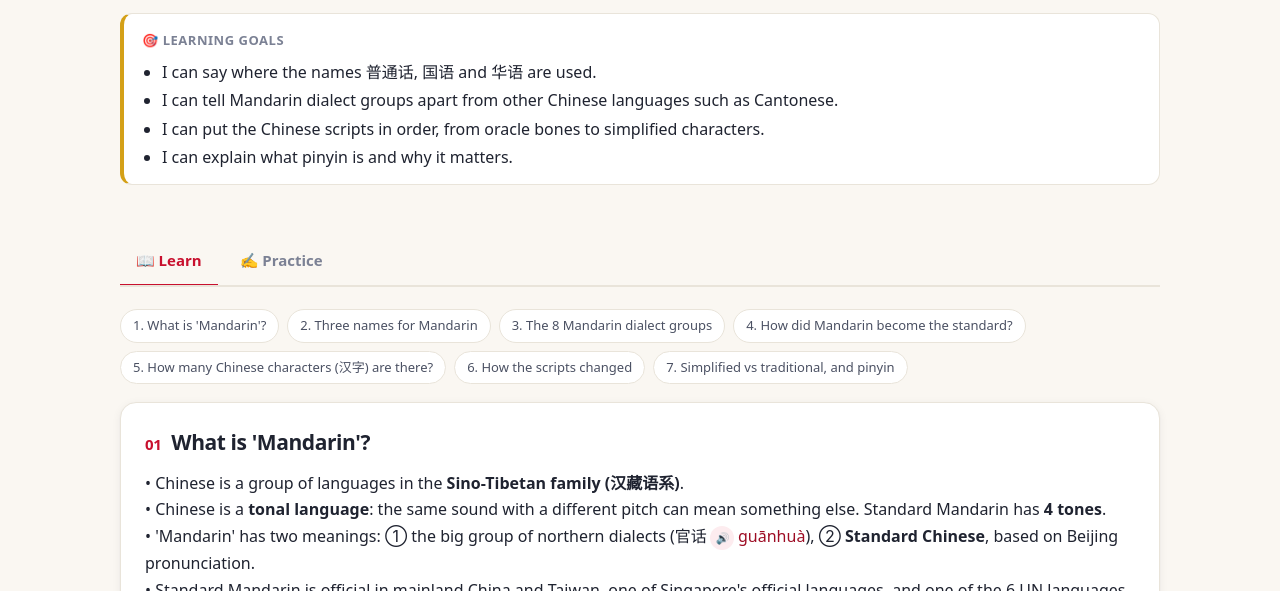
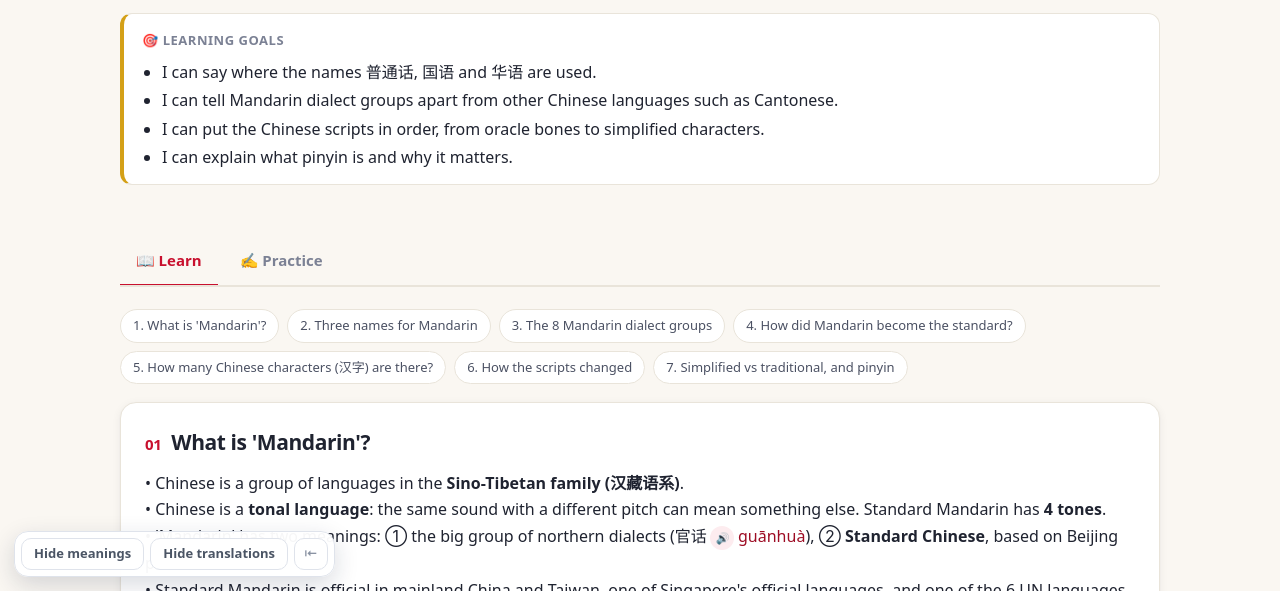
Before and after one commit to yalli2/chinese_grammar, a plain HTML site: page ch1.html in a window 1280 px wide. Shown: the part 209-800 px from the top of the page. Drawn offline with Linux system fonts and the light colour scheme.

Commit message:
뜻 가리기 · 해석 가리기 기능 추가
화면 왼쪽 아래 버튼으로 단어 뜻과 문장 해석을 흐리게 가리고,
가려진 부분을 누르면 하나씩 확인할 수 있습니다. 설정은 페이지를 옮겨도 유지됩니다.

Co-Authored-By: Claude Opus 5.5 <noreply@anthropic.com>
Claude-Session: https://claude.ai/code/session_0117yATE2DKP8NNyhhzFyhXD

```diff
--- a/ch1.html
+++ b/ch1.html
@@ -24,4 +24,5 @@
 <script src="data/vocab_a.js"></script>
 <script src="data/vocab_b.js"></script>
 <script>const go=()=>{const y=scrollY;renderChapterPage(1);scrollTo(0,y)};go();document.addEventListener("langchange",go);</script>
+<script src="dain-hide.js" defer></script>
 </body></html>
--- /dev/null
+++ b/dain-hide.js
@@ -0,0 +1,140 @@
+window.DAIN_HIDE_CFG={"any": "span.t > span.m, .pair > .m, .ex .tr, .trl", "i18n": 1};
+/* 다인에듀 학습 사이트 공통 — 뜻 가리기 · 해석 가리기
+ * 단어의 뜻(mn)과 문장의 해석(ko)을 버튼 한 번으로 흐리게 가리고, 가려진 부분을 누르면 하나씩 확인합니다.
+ * 설정은 브라우저에 저장되어 같은 사이트의 다른 페이지에서도 유지됩니다.
+ * 이 사이트에서 가릴 대상은 위의 CFG(선택자)에 정의되어 있습니다.
+ */
+(function () {
+  "use strict";
+  if (window.__dainHide) return; window.__dainHide = true;
+  var C = window.DAIN_HIDE_CFG || {};
+  var SEL = { mn: C.mn || "", ko: C.ko || "" };
+  var ANY = C.any || "";
+  if (!SEL.mn && !SEL.ko && !ANY) return;
+  var EXCL = ".dh-bar" + (C.exclude ? "," + C.exclude : "");
+  var KEY = "dain-hide:" + (location.pathname.split("/")[1] || "root");
+  var st;
+  try { st = JSON.parse(localStorage.getItem(KEY)) || {}; } catch (e) { st = {}; }
+  st = { mn: !!st.mn, ko: !!st.ko };
+  function save() { try { localStorage.setItem(KEY, JSON.stringify(st)); } catch (e) {} }
+
+  var css = document.createElement("style");
+  css.textContent =
+    "html.dh-hide-mn .dh-mn,html.dh-hide-ko .dh-ko{filter:blur(6px)!important;cursor:pointer;user-select:none;-webkit-user-select:none;transition:filter .15s}" +
+    "html.dh-hide-mn .dh-mn.dh-peek,html.dh-hide-ko .dh-ko.dh-peek{filter:none!important}" +
+    ".dh-bar{position:fixed;left:14px;bottom:14px;z-index:2147483000;display:none;align-items:center;gap:6px;background:rgba(255,255,255,.96);border:1px solid #dfe3eb;border-radius:14px;padding:6px;box-shadow:0 8px 24px rgba(20,30,60,.16);font:600 13px/1.2 system-ui,-apple-system,'Apple SD Gothic Neo','Malgun Gothic',sans-serif}" +
+    ".dh-bar.show{display:flex}" +
+    ".dh-bar button{all:unset;box-sizing:border-box;border:1px solid #dfe3eb;background:#fff;border-radius:10px;padding:7px 12px;color:#4b5565;cursor:pointer;white-space:nowrap;font:inherit}" +
+    ".dh-bar button:hover{border-color:#9aa3b2}" +
+    ".dh-bar button.on{background:#1d2433;color:#fff;border-color:#1d2433}" +
+    ".dh-bar button[hidden]{display:none}" +
+    ".dh-bar .dh-x{padding:7px 9px;color:#8a93a3}" +
+    ".dh-bar.min .dh-k{display:none}" +
+    "@media (max-width:640px){.dh-bar{left:8px;bottom:8px}.dh-bar button{padding:6px 9px;font-size:12px}}" +
+    "@media print{.dh-bar{display:none!important}.dh-mn,.dh-ko{filter:none!important}}";
+  (document.head || document.documentElement).appendChild(css);
+
+  var L = {
+    ko: { mn: "뜻 가리기", ko: "해석 가리기", tmn: "단어의 한국어 뜻을 가립니다", tko: "문장의 한국어 해석을 가립니다", min: "접기", open: "뜻·해석 가리기 펼치기" },
+    en: { mn: "Hide meanings", ko: "Hide translations", tmn: "Blur word meanings", tko: "Blur sentence translations", min: "Collapse", open: "Show hide tools" }
+  };
+  function lang() {
+    var l = (document.documentElement.lang || "ko").toLowerCase();
+    return (C.i18n && l && l.indexOf("ko") !== 0) ? "en" : "ko";
+  }
+
+  var bar;
+  function build() {
+    bar = document.createElement("div");
+    bar.className = "dh-bar"; bar.setAttribute("role", "toolbar");
+    bar.innerHTML = '<button type="button" class="dh-k" data-k="mn"></button><button type="button" class="dh-k" data-k="ko"></button><button type="button" class="dh-x">⇤</button>';
+    document.body.appendChild(bar);
+    Array.prototype.forEach.call(bar.querySelectorAll(".dh-k"), function (b) {
+      b.addEventListener("click", function () { st[b.dataset.k] = !st[b.dataset.k]; save(); apply(); });
+    });
+    var x = bar.querySelector(".dh-x");
+    try { if (localStorage.getItem(KEY + ":min") === "1") bar.classList.add("min"); } catch (e) {}
+    x.addEventListener("click", function () {
+      bar.classList.toggle("min");
+      try { localStorage.setItem(KEY + ":min", bar.classList.contains("min") ? "1" : "0"); } catch (e) {}
+      label();
+    });
+    label();
+  }
+  function label() {
+    var t = L[lang()];
+    bar.setAttribute("aria-label", t.mn + " / " + t.ko);
+    var bm = bar.querySelector('[data-k="mn"]'), bk = bar.querySelector('[data-k="ko"]'), x = bar.querySelector(".dh-x");
+    bm.textContent = t.mn; bm.title = t.tmn; bk.textContent = t.ko; bk.title = t.tko;
+    var min = bar.classList.contains("min");
+    x.textContent = min ? "👁" : "⇤"; x.title = min ? t.open : t.min;
+  }
+  function apply() {
+    document.documentElement.classList.toggle("dh-hide-mn", st.mn);
+    document.documentElement.classList.toggle("dh-hide-ko", st.ko);
+    Array.prototype.forEach.call(bar.querySelectorAll(".dh-k"), function (b) {
+      b.classList.toggle("on", st[b.dataset.k]); b.setAttribute("aria-pressed", st[b.dataset.k] ? "true" : "false");
+    });
+    Array.prototype.forEach.call(document.querySelectorAll(".dh-peek"), function (e) { e.classList.remove("dh-peek"); });
+  }
+  function mark(k) {
+    if (!SEL[k]) return;
+    var list; try { list = document.querySelectorAll(SEL[k]); } catch (e) { return; }
+    Array.prototype.forEach.call(list, function (el) {
+      if (el.classList.contains("dh-mn") || el.classList.contains("dh-ko") || el.closest(EXCL)) return;
+      if (!/\S/.test(el.textContent || "")) return;
+      el.classList.add("dh-" + k);
+    });
+  }
+  // 같은 클래스로 뜻과 해석이 함께 쓰이는 사이트: 글의 길이·문장부호로 구분
+  function kindOf(el) {
+    var t = (el.textContent || "").replace(/\s+/g, " ").trim().replace(/\s*[(（][^()（）]*[)）]$/, "");
+    if (/[.?!。…？！]["'”’)]*$/.test(t)) return "ko";
+    if (/(니다|어요|아요|해요|세요|이에요|예요|군요|네요|지요|죠|까요?|다)$/.test(t) && t.length > 6) return "ko";
+    if (t.length > 22 || t.split(" ").length > 4) return "ko";
+    return "mn";
+  }
+  function markAny() {
+    if (!ANY) return;
+    var list; try { list = document.querySelectorAll(ANY); } catch (e) { return; }
+    Array.prototype.forEach.call(list, function (el) {
+      if (el.classList.contains("dh-mn") || el.classList.contains("dh-ko") || el.closest(EXCL)) return;
+      if (!/\S/.test(el.textContent || "")) return;
+      el.classList.add("dh-" + kindOf(el));
+    });
+  }
+  function scan() {
+    if (!bar.isConnected) { document.body.appendChild(bar); apply(); }
+    mark("mn"); mark("ko"); markAny();
+    var hm = !!document.querySelector(".dh-mn"), hk = !!document.querySelector(".dh-ko");
+    bar.querySelector('[data-k="mn"]').hidden = !hm;
+    bar.querySelector('[data-k="ko"]').hidden = !hk;
+    bar.classList.toggle("show", hm || hk);
+    label();
+  }
+  document.addEventListener("click", function (e) {
+    var t = e.target.closest && e.target.closest(".dh-mn,.dh-ko");
+    if (!t) return;
+    var hidden = (st.mn && t.classList.contains("dh-mn")) || (st.ko && t.classList.contains("dh-ko"));
+    if (!hidden) return;
+    if (t.classList.contains("dh-peek")) { t.classList.remove("dh-peek"); }
+    else { t.classList.add("dh-peek"); }
+    e.preventDefault(); e.stopPropagation();
+  }, true);
+
+  function start() {
+    build(); apply(); scan();
+    var timer = null;
+    new MutationObserver(function (muts) {
+      for (var i = 0; i < muts.length; i++) {
+        var m = muts[i];
+        if (m.type === "attributes" || (m.target.closest && m.target.closest(".dh-bar"))) continue;
+        if (!bar.isConnected) { scan(); return; }
+        clearTimeout(timer); timer = setTimeout(scan, 150); return;
+      }
+    }).observe(document.body, { childList: true, subtree: true, attributes: true, attributeFilter: ["lang"] });
+    new MutationObserver(function () { clearTimeout(timer); timer = setTimeout(scan, 150); })
+      .observe(document.documentElement, { attributes: true, attributeFilter: ["lang"] });
+  }
+  if (document.readyState === "loading") document.addEventListener("DOMContentLoaded", start); else start();
+})();
```
Also changed, not shown: ch2.html (+1 -0 lines), ch3.html (+1 -0 lines), ch4.html (+1 -0 lines), ch5.html (+1 -0 lines), ch6.html (+1 -0 lines), ch7.html (+1 -0 lines), ch8.html (+1 -0 lines), ch9.html (+1 -0 lines), index.html (+1 -0 lines).
